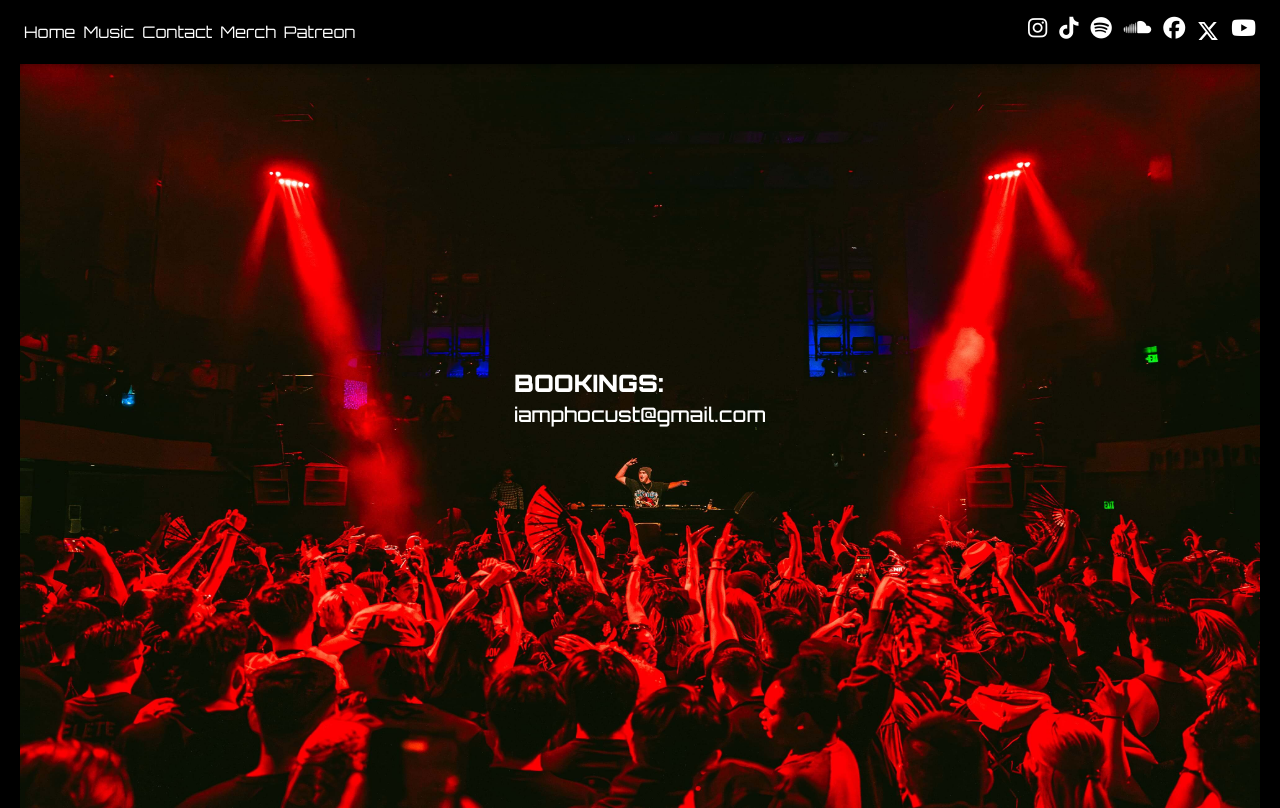
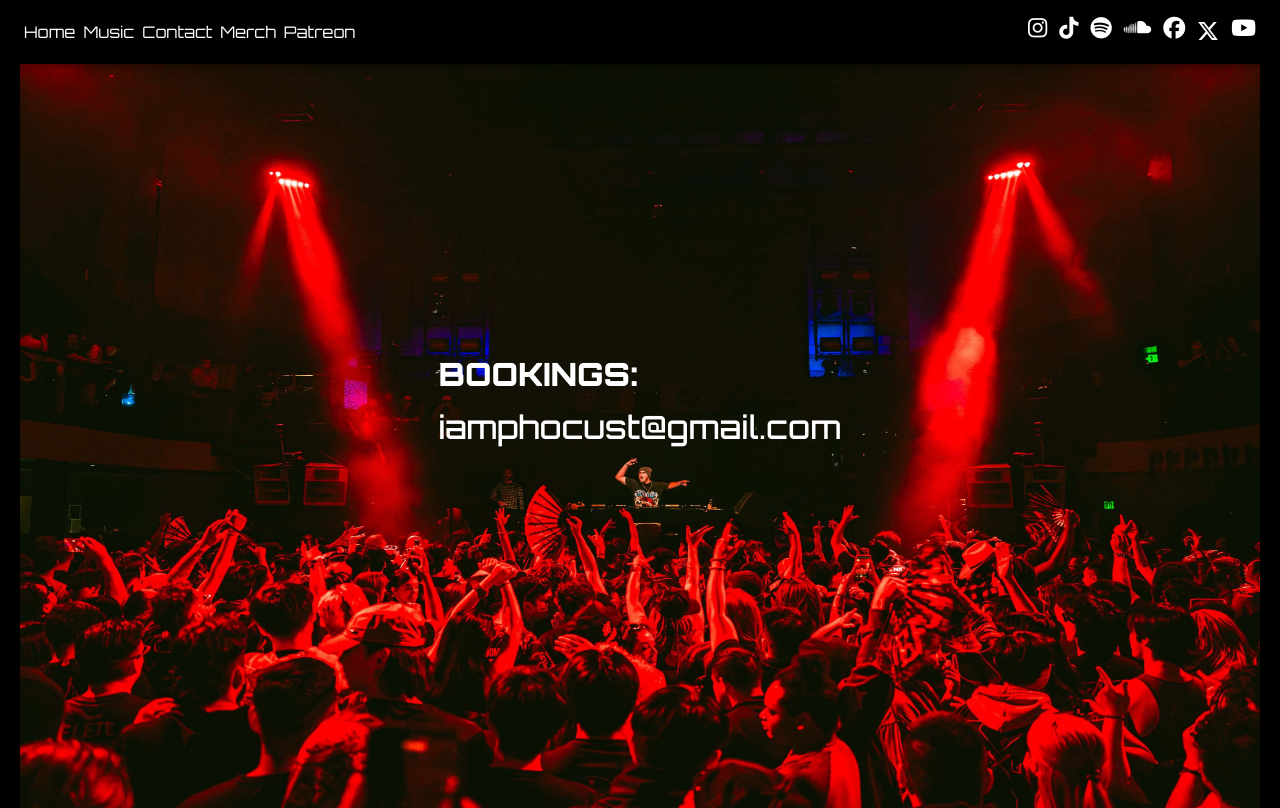
Before and after one commit to ijuliie/phocust, a Next.js app: page /contact in a window 1280 px wide. Built offline with nearby package versions, Linux system fonts and the light colour scheme.

Commit message:
fix contact page

```diff
--- a/src/pages/contact.tsx
+++ b/src/pages/contact.tsx
@@ -10,8 +10,8 @@ export default function Contact() {
                 <img src="/Beyond_Pre.jpg" alt="image of phocust" />
                 <div className={`${styles.textOverlay}`}>
                     <div>
-                        <Typography variant="h5" fontWeight={900}>BOOKINGS:</Typography>
-                        <Typography variant="h6" fontWeight={500}>iamphocust@gmail.com</Typography>
+                        <Typography variant="subtitle1" fontWeight={900}>BOOKINGS:</Typography>
+                        <Typography variant="subtitle2" fontWeight={500}>iamphocust@gmail.com</Typography>
                     </div>
                 </div>
             </div>
--- a/src/theme.ts
+++ b/src/theme.ts
@@ -1,8 +1,19 @@
 import { createTheme } from '@mui/material/styles';
+const baseTheme = createTheme();
 
 export const theme = createTheme({
     typography: {
-        fontFamily: ["Orbitron", "sans-serif"].join(",")
+        fontFamily: ["Orbitron", "sans-serif"].join(","),
+        subtitle1: {
+            [baseTheme.breakpoints.up('md')]: {
+                fontSize: '2rem',
+            },
+        },
+        subtitle2: {
+            [baseTheme.breakpoints.up('md')]: {
+                fontSize: '2rem',
+            },
+        },
     },
     components: {
         MuiPaper: {
@@ -20,6 +31,6 @@ export const theme = createTheme({
                     color: "#FFF"
                 }
             },
-        }
+        },
     },
 });
```
